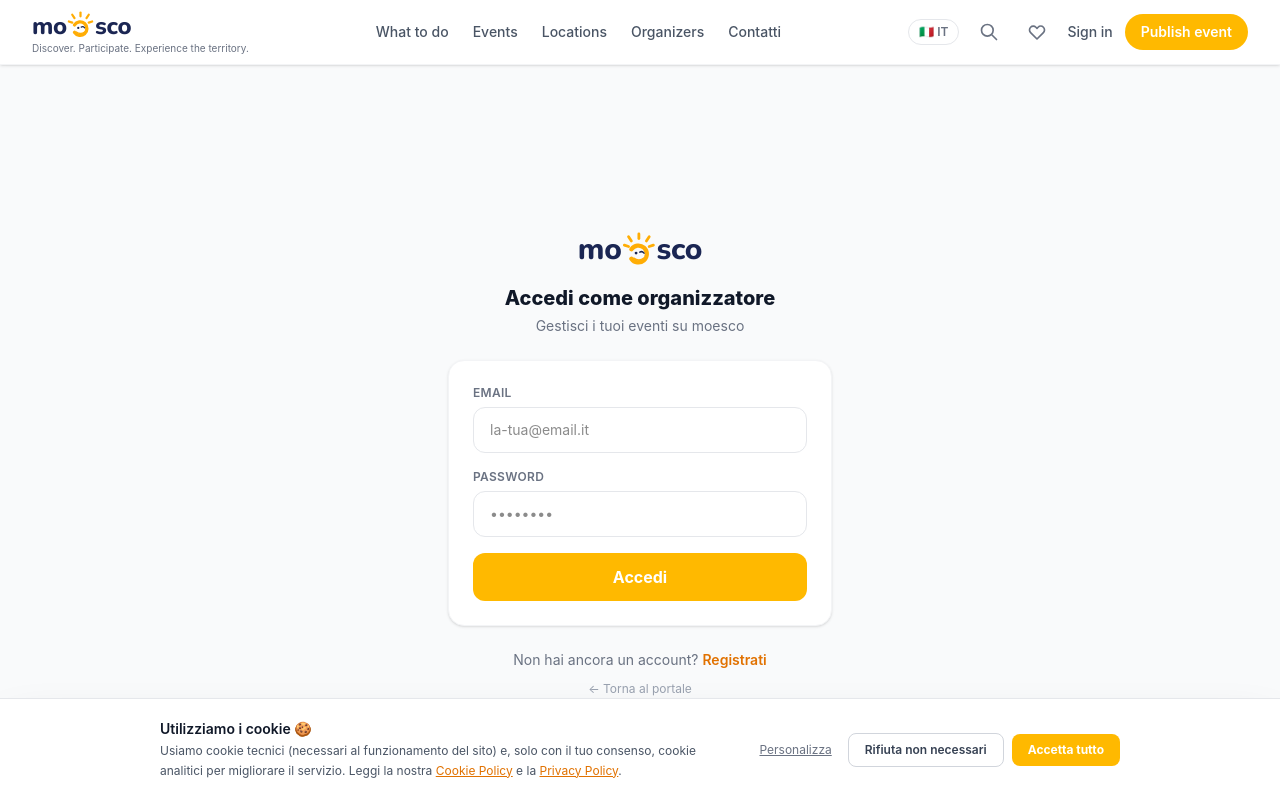
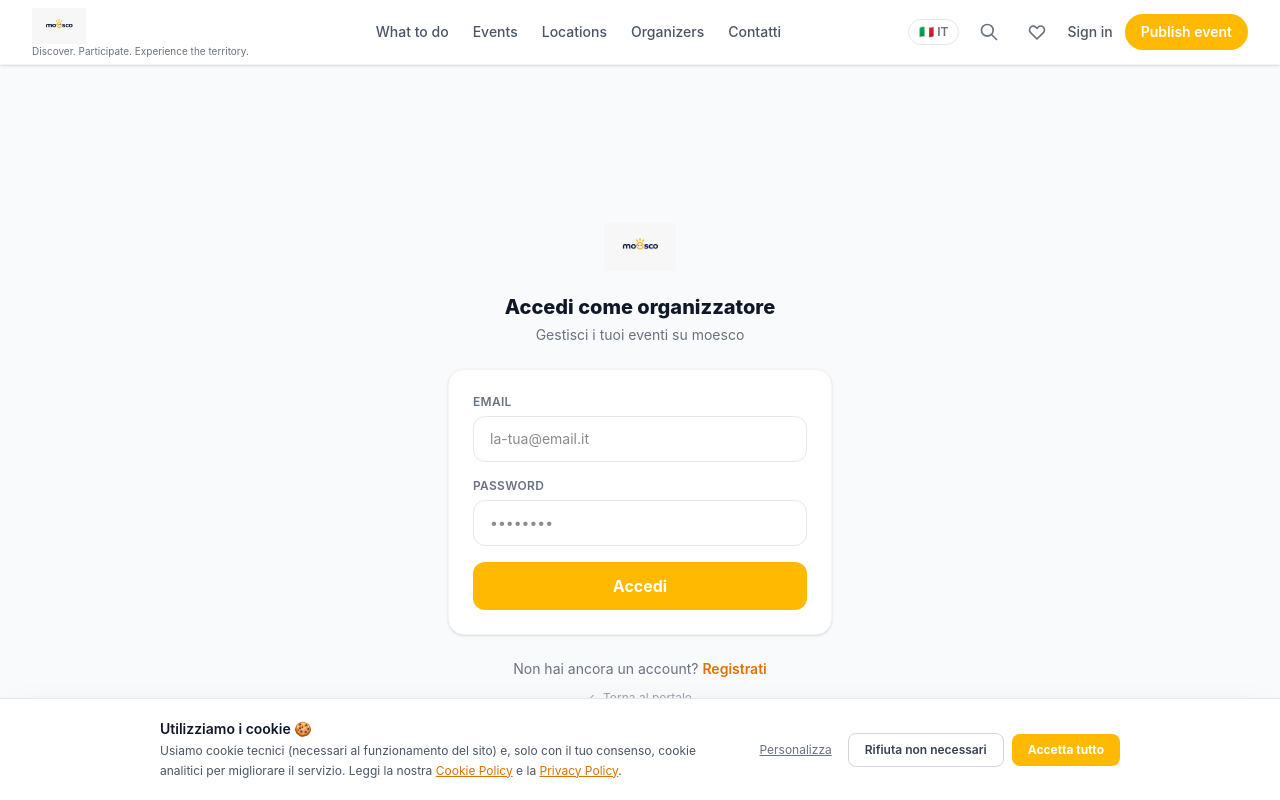
Before and after one commit to domenicograssa/cosafacciamo, a Next.js app: page /accedi in a window 1280 px wide. Shown: the top 800 px of the page. Built offline with nearby package versions, Linux system fonts and the light colour scheme.

Commit message:
feat: usa logo PNG ufficiale moesco in tutti i componenti
- public/logo-moesco.png: logo ufficiale aggiunto
- LogoMoesco.tsx: usa next/image con prop height (non più SVG inline)
- Navbar, accedi, registrati, dashboard: aggiornati con height={36|48|28}

```diff
--- a/src/app/accedi/page.tsx
+++ b/src/app/accedi/page.tsx
@@ -41,7 +41,7 @@
         {/* Logo */}
         <div className="text-center">
           <Link href="/" className="inline-block mb-4">
-            <LogoMoesco className="text-3xl" />
+            <LogoMoesco height={48} />
           </Link>
           <h1 className="text-xl font-extrabold text-gray-900">Accedi come organizzatore</h1>
           <p className="text-gray-500 text-sm mt-1">
--- a/src/app/dashboard/layout.tsx
+++ b/src/app/dashboard/layout.tsx
@@ -43,7 +43,7 @@
       <header className="sticky top-0 z-40 bg-white border-b border-gray-100 shadow-sm">
         <div className="max-w-5xl mx-auto px-4 sm:px-6 lg:px-8 h-14 flex items-center justify-between">
           <Link href="/" className="flex items-center gap-3">
-            <LogoMoesco className="text-xl" />
+            <LogoMoesco height={28} />
             <span className="text-xs text-gray-400 hidden sm:block">Area organizzatore</span>
           </Link>
           <div className="flex items-center gap-3">
--- a/src/app/registrati/page.tsx
+++ b/src/app/registrati/page.tsx
@@ -113,7 +113,7 @@
         {/* Logo */}
         <div className="text-center">
           <Link href="/" className="inline-block mb-4">
-            <LogoMoesco className="text-3xl" />
+            <LogoMoesco height={48} />
           </Link>
           <h1 className="text-xl font-extrabold text-gray-900">Crea il tuo account organizzatore</h1>
           <p className="text-gray-500 text-sm mt-1">
--- a/src/components/layout/LogoMoesco.tsx
+++ b/src/components/layout/LogoMoesco.tsx
@@ -1,70 +1,23 @@
-// Logo "moesco" — wordmark con sole-faccina al centro.
-// Font: Nunito 800 (caricato via next/font in layout.tsx → var(--font-nunito))
-// Colori: navy #1B2653, ambra #FFAD05
+import Image from 'next/image'
 
-const NAVY  = '#1B2653'
-const AMBRA = '#FFAD05'
+interface Props {
+  /** Altezza in px del logo. La larghezza scala proporzionalmente. */
+  height?: number
+  className?: string
+}
 
-export default function LogoMoesco({ className = '' }: { className?: string }) {
+export default function LogoMoesco({ height = 40, className = '' }: Props) {
+  // Rapporto 1536x1024 → larghezza = height * 1.5
+  const w = Math.round(height * 1.5)
   return (
-    <span
-      className={`inline-flex items-center leading-none ${className}`}
-      style={{
-        fontFamily: "var(--font-nunito, 'Nunito', sans-serif)",
-        fontWeight: 800,
-        color: NAVY,
-        letterSpacing: '-0.01em',
-      }}
-    >
-      mo
-      {/* Sole-faccina — sostituisce la "e" */}
-      <svg
-        viewBox="0 0 72 80"
-        aria-hidden="true"
-        className="inline-block"
-        style={{ height: '1.25em', margin: '0 0.02em -0.04em' }}
-      >
-        {/* Raggi solari — 5 raggi nella metà superiore */}
-        <g stroke={AMBRA} strokeWidth="6" strokeLinecap="round" fill="none">
-          {/* centro */}
-          <line x1="36" y1="4"  x2="36" y2="14" />
-          {/* sinistra */}
-          <line x1="14" y1="10" x2="20" y2="19" />
-          {/* destra */}
-          <line x1="58" y1="10" x2="52" y2="19" />
-          {/* sinistra larga */}
-          <line x1="5"  y1="28" x2="14" y2="31" />
-          {/* destra larga */}
-          <line x1="67" y1="28" x2="58" y2="31" />
-        </g>
-        {/* Cerchio-sole — aperto a sinistra come la "e", chiude a destra */}
-        <path
-          d="M20 37 a18 18 0 1 1 0 20"
-          stroke={AMBRA}
-          strokeWidth="9"
-          strokeLinecap="round"
-          fill="none"
-        />
-        {/* Occhio sinistro — punto pieno */}
-        <circle cx="30" cy="45" r="3" fill={NAVY} />
-        {/* Occhiolino destro — linea curva */}
-        <path
-          d="M38 43 q5 -3 9 2"
-          stroke={NAVY}
-          strokeWidth="3.2"
-          strokeLinecap="round"
-          fill="none"
-        />
-        {/* Sorriso inferiore */}
-        <path
-          d="M25 56 q11 8 22 0"
-          stroke={AMBRA}
-          strokeWidth="3.5"
-          strokeLinecap="round"
-          fill="none"
-        />
-      </svg>
-      sco
-    </span>
+    <Image
+      src="/logo-moesco.png"
+      alt="moesco"
+      width={w}
+      height={height}
+      priority
+      className={className}
+      style={{ objectFit: 'contain' }}
+    />
   )
 }
--- a/src/components/layout/Navbar.tsx
+++ b/src/components/layout/Navbar.tsx
@@ -17,7 +17,7 @@
 
           {/* Logo */}
           <Link href="/" className="flex flex-col justify-center shrink-0">
-            <LogoMoesco className="text-2xl" />
+            <LogoMoesco height={36} />
             <p className="hidden sm:block text-[10px] text-gray-500 leading-none mt-0.5">
               {t.footer.tagline}
             </p>
```
Also changed, not shown: public/logo-moesco.png (added).
